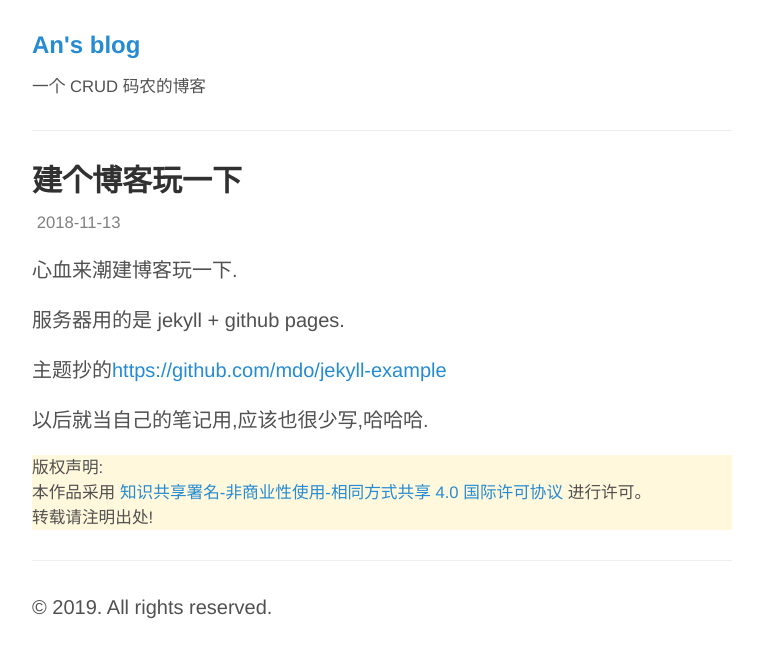
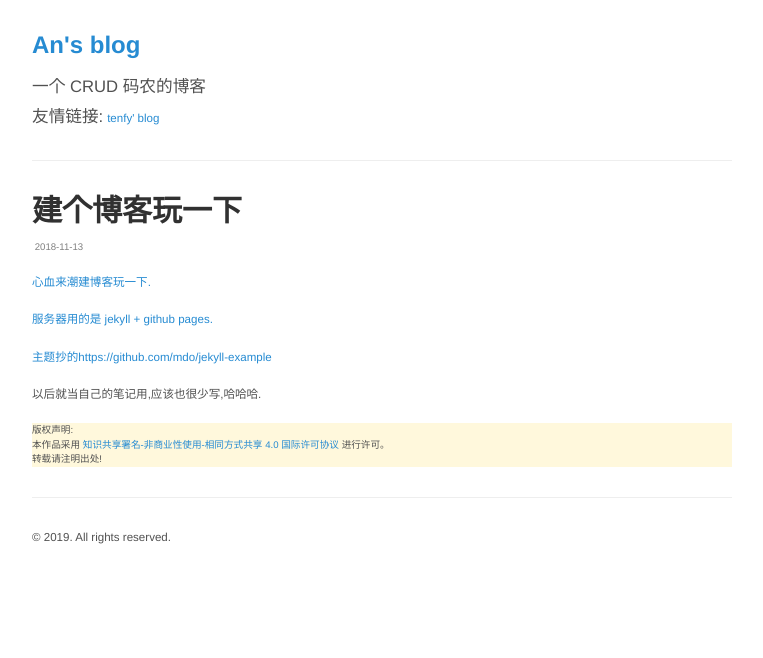
Before and after one commit to bigbuger/bigbuger.github.io, a Jekyll site: the page built from _posts/2018-11-13-hello.md, in a window 1280 px wide. Shown: the top 658 px of the page, without its empty margins (258-1021 px from the left). Built offline with Jekyll 4.4.1, drawn with Linux system fonts in a browser that asks for light colours.

Commit message:
友情链接

```diff
--- a/Gemfile
+++ b/Gemfile
@@ -1,5 +1,6 @@
-source 'https://ruby.taobao.org'
+source 'https://gems.ruby-china.com'
 
 
 gem 'jekyll'
 gem 'jemoji'
+gem 'jekyll-org', '>= 1.0.2'
--- a/_config.yml
+++ b/_config.yml
@@ -10,6 +10,9 @@ permalink:           pretty
 # Setup
 title:               An's blog
 tagline:             一个 CRUD 码农的博客
+friends:
+  - name: tenfy' blog
+    url: https://tenfy.cn/
 
 # Assets
 #
@@ -20,3 +23,4 @@ sass:
 
 plugins:
   - jemoji
+  - jekyll-org
--- a/_layouts/default.html
+++ b/_layouts/default.html
@@ -10,6 +10,11 @@
           <a href="/" title="Home">{{ site.title }}</a>
         </h3>
         <small>{{ site.tagline }}</small>
+	<br/>
+	<small>友情链接:<small>
+	{% for friend in site.friends %}
+	<small><a href={{ friend.url }}>{{ friend.name }}<a/><small>
+	{% endfor %}
       </header>
 
       <hr>
```
